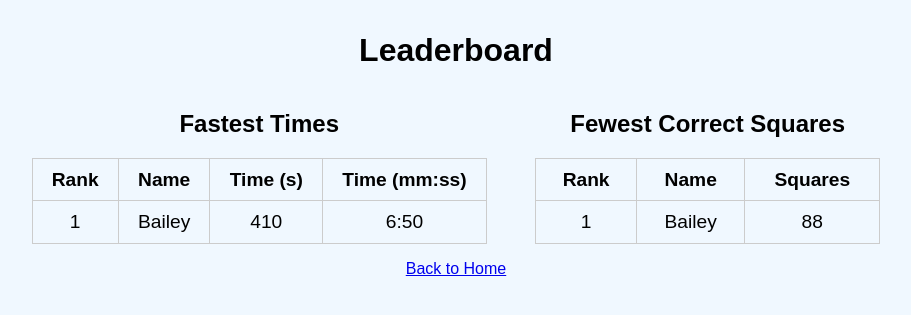
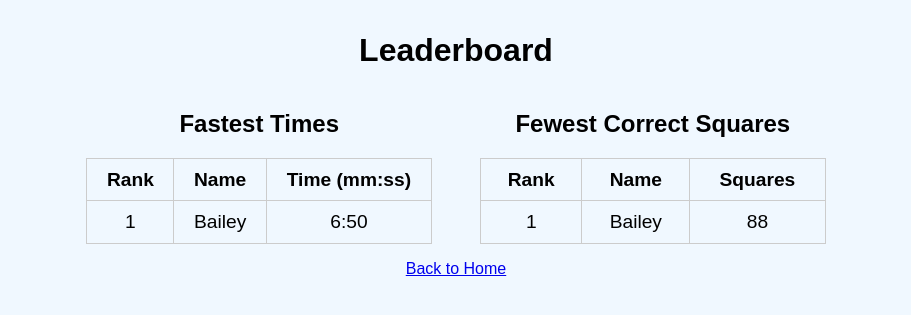
Before and after one commit to Bdmilken/Multiplication_Bingo, a Flask app: page /leaderboard in a window 1280 px wide. Shown: the top 315 px of the page, without its empty margins (184-1095 px from the left). Run offline with Flask 3, Linux system fonts and the light colour scheme.

Commit message:
Remove seconds column from leaderboard

```diff
--- a/templates/leaderboard.html
+++ b/templates/leaderboard.html
@@ -36,9 +36,9 @@
         <div class="time-board">
             <h2>Fastest Times</h2>
             <table>
-                <tr><th>Rank</th><th>Name</th><th>Time (s)</th><th>Time (mm:ss)</th></tr>
+                <tr><th>Rank</th><th>Name</th><th>Time (mm:ss)</th></tr>
                 {% for entry in fastest %}
-                <tr><td>{{ loop.index }}</td><td>{{ entry.name }}</td><td>{{ entry.time }}</td><td>{{ entry.formatted_time }}</td></tr>
+                <tr><td>{{ loop.index }}</td><td>{{ entry.name }}</td><td>{{ entry.formatted_time }}</td></tr>
                 {% endfor %}
             </table>
         </div>
```
